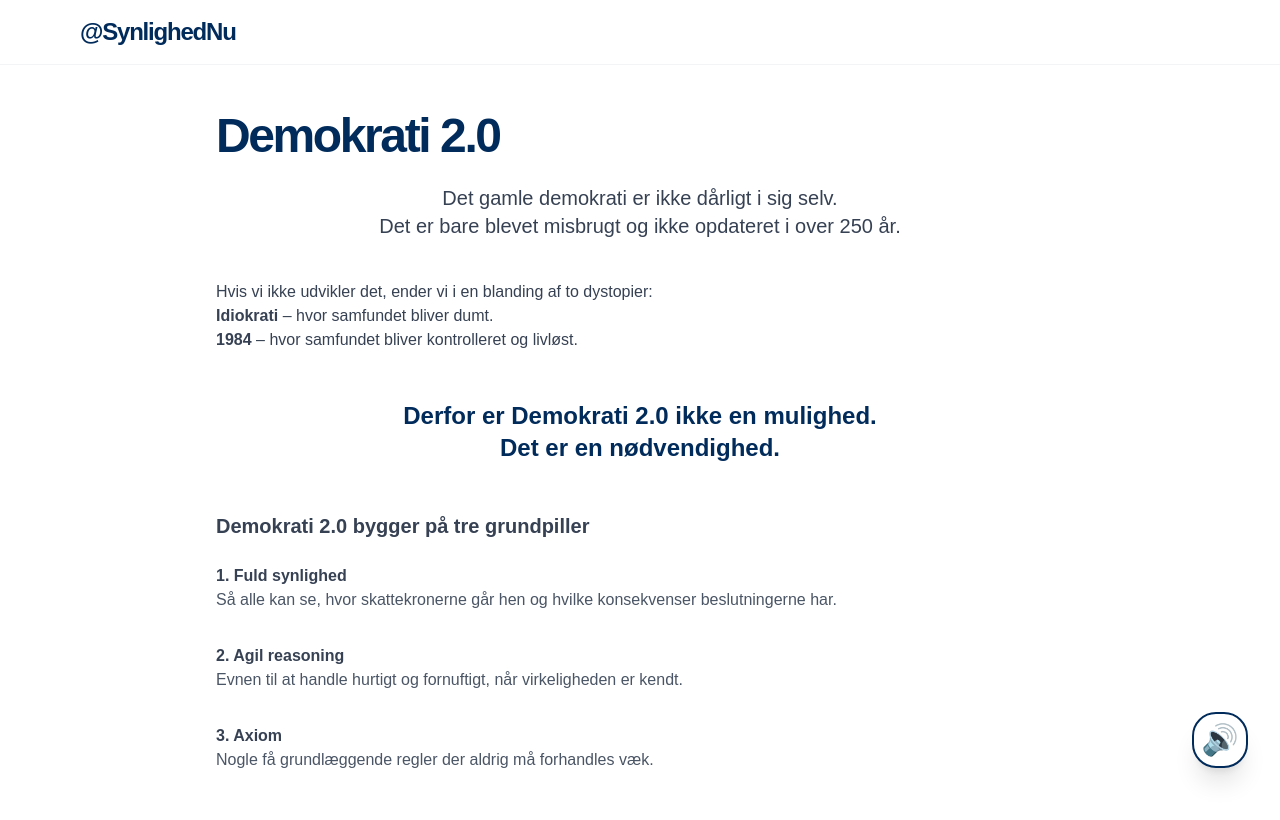
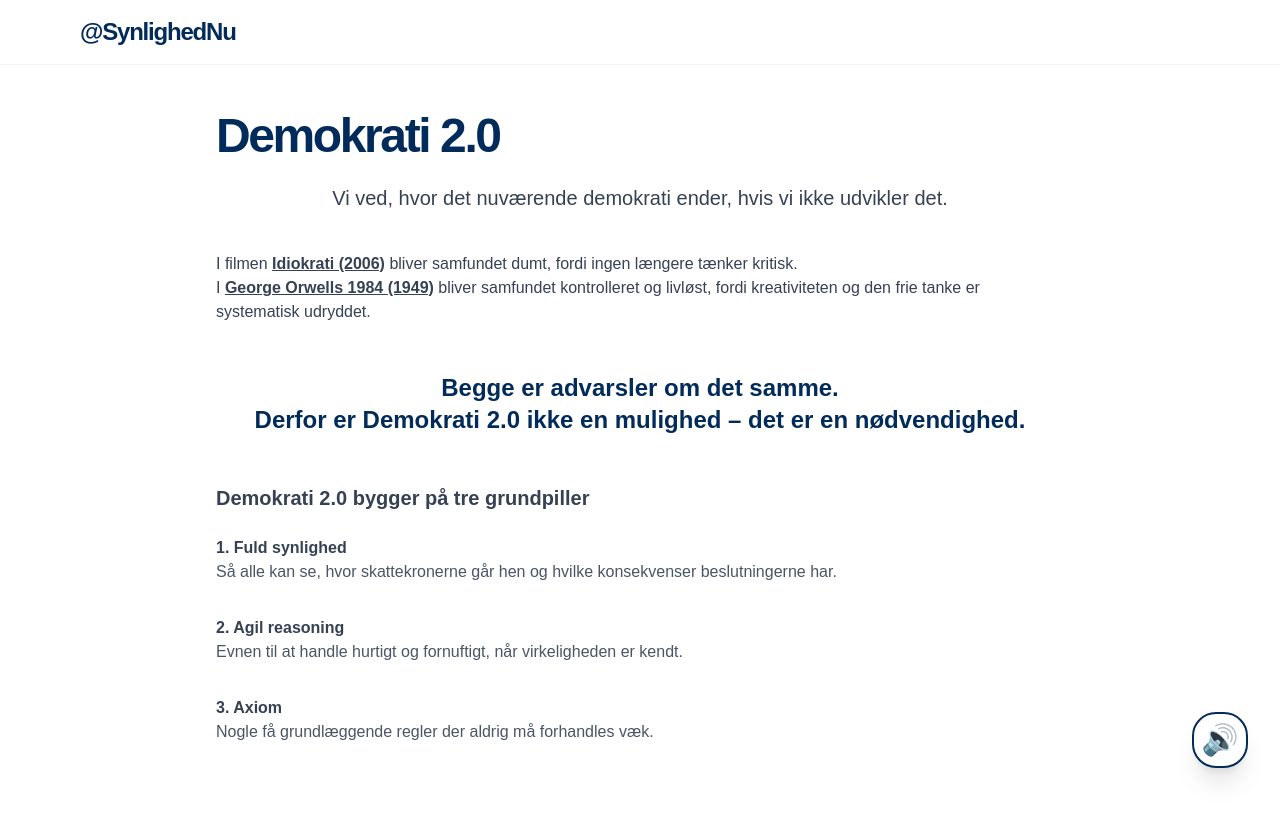
Before and after one commit to synlighed-nu/synlighed-nu-clean, a Next.js app: page /demokrati-2-0 in a window 1280 px wide. Shown: the top 820 px of the page. Built offline with nearby package versions, Linux system fonts and the light colour scheme.

Commit message:
Update page.tsx

```diff
--- a/app/demokrati-2-0/page.tsx
+++ b/app/demokrati-2-0/page.tsx
@@ -12,21 +12,28 @@ export default function Demokrati20Page() {
 
         <div className="prose prose-lg max-w-none text-gray-700">
           <p className="text-xl text-center mb-10">
-            Det gamle demokrati er ikke dårligt i sig selv.<br />
-            Det er bare blevet misbrugt og ikke opdateret i over 250 år.
+            Vi ved, hvor det nuværende demokrati ender, hvis vi ikke udvikler det.
           </p>
 
           <p>
-            Hvis vi ikke udvikler det, ender vi i en blanding af to dystopier:
+            I filmen <strong>
+              <a href="https://da.wikipedia.org/wiki/Idiokrati" target="_blank" className="underline hover:text-[#E30613]">
+                Idiokrati (2006)
+              </a>
+            </strong> bliver samfundet dumt, fordi ingen længere tænker kritisk.
           </p>
+
           <p>
-            <strong>Idiokrati</strong> – hvor samfundet bliver dumt.<br />
-            <strong>1984</strong> – hvor samfundet bliver kontrolleret og livløst.
+            I <strong>
+              <a href="https://da.wikipedia.org/wiki/1984_(roman)" target="_blank" className="underline hover:text-[#E30613]">
+                George Orwells 1984 (1949)
+              </a>
+            </strong> bliver samfundet kontrolleret og livløst, fordi kreativiteten og den frie tanke er systematisk udryddet.
           </p>
 
           <p className="text-2xl font-semibold text-center my-12 text-[#002B5B]">
-            Derfor er Demokrati 2.0 ikke en mulighed.<br />
-            Det er en nødvendighed.
+            Begge er advarsler om det samme.<br />
+            Derfor er Demokrati 2.0 ikke en mulighed – det er en nødvendighed.
           </p>
 
           <h3 className="text-xl font-semibold mt-10 mb-6">Demokrati 2.0 bygger på tre grundpiller</h3>
```
